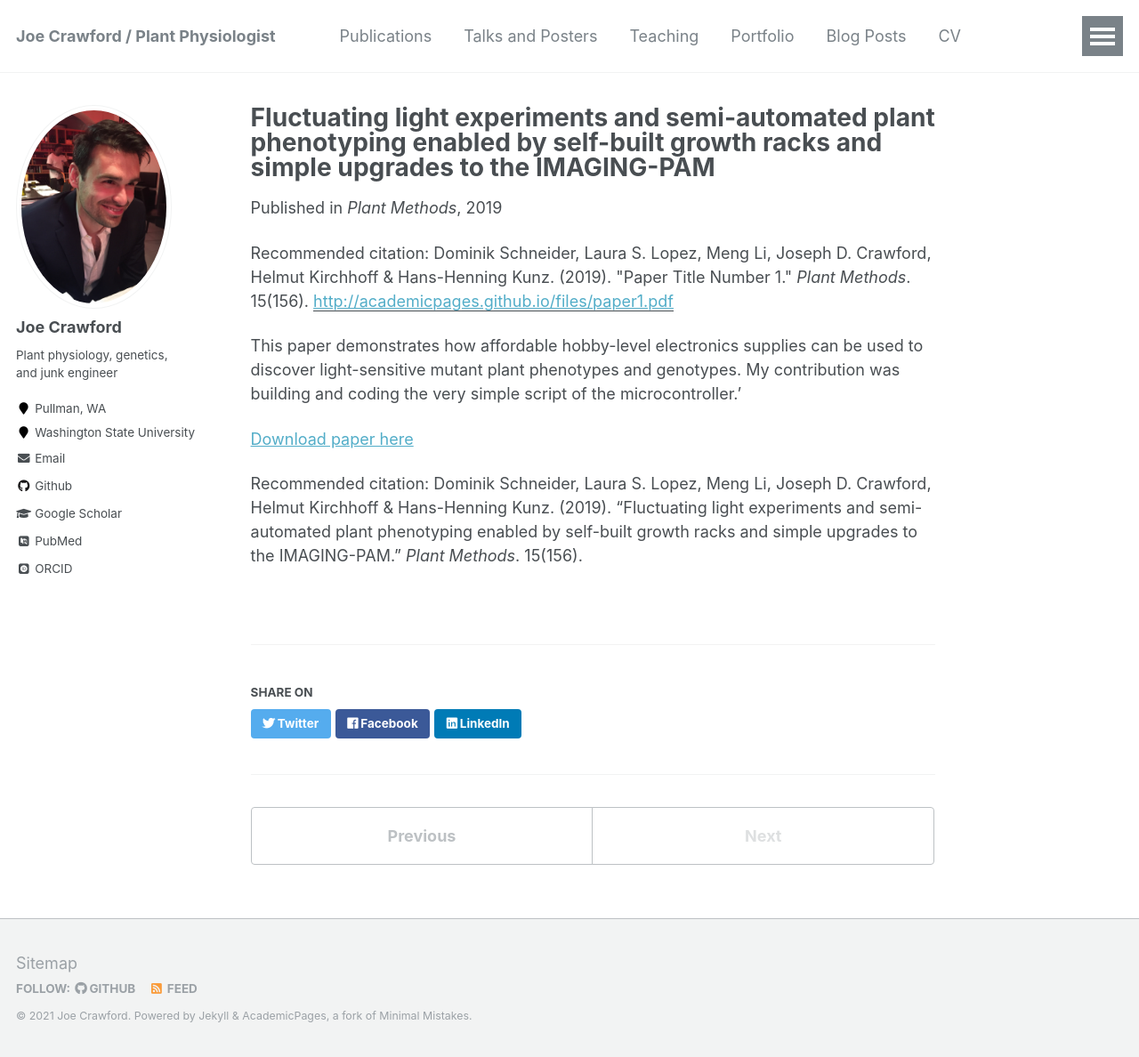
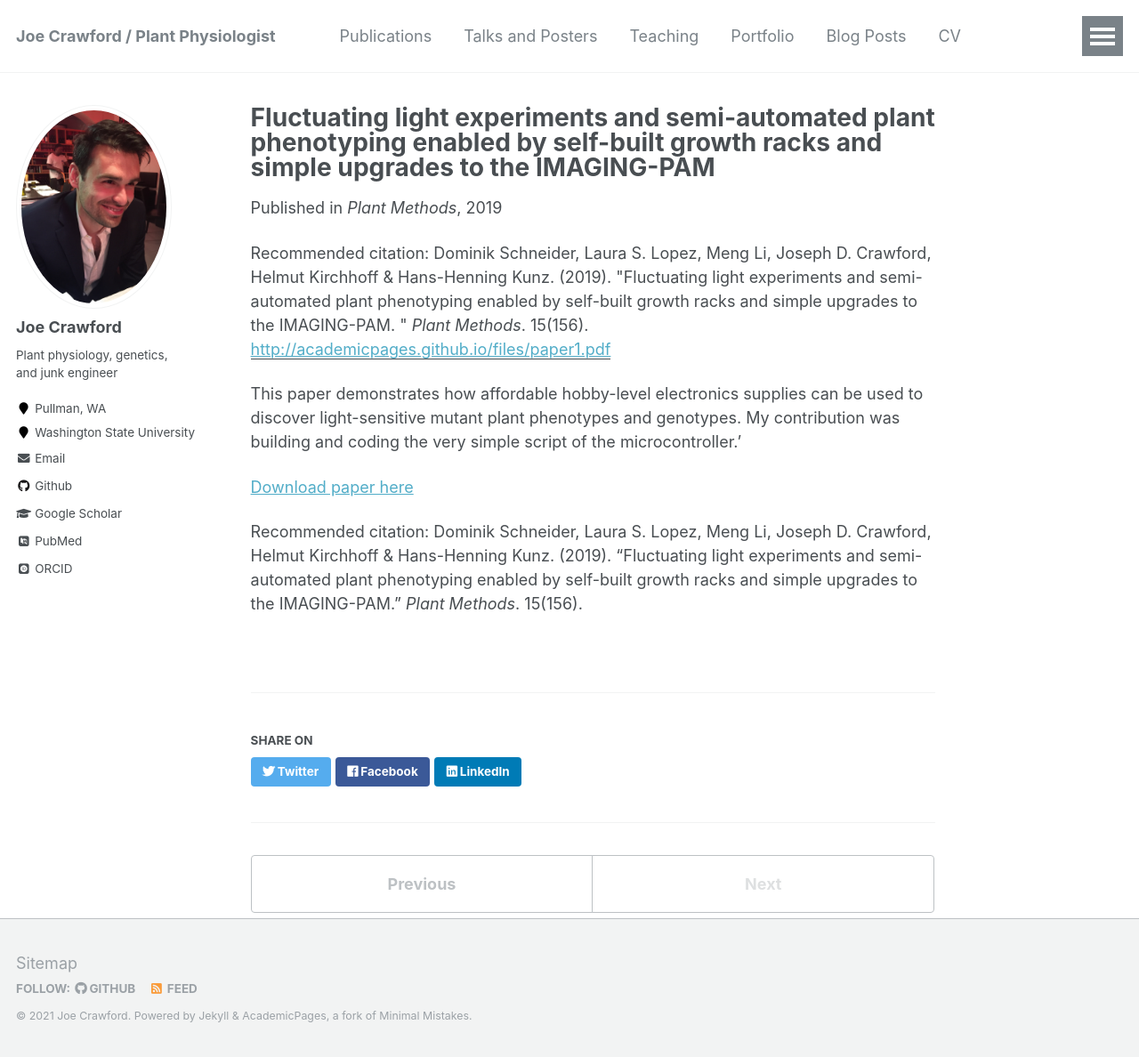
Before and after one commit to plant-physio/plant-physio.github.io, a Jekyll site: the page built from _publications/2009-10-01-paper-title-number-1.md, in a window 1280 px wide and 1188 px high. Shown: the whole window at 89% size. Built offline with Jekyll 4.4.1, drawn with Linux system fonts in a browser that asks for light colours; some web fonts are replaced.

Commit message:
updated citation info

```diff
--- a/_publications/2009-10-01-paper-title-number-1.md
+++ b/_publications/2009-10-01-paper-title-number-1.md
@@ -7,7 +7,7 @@ date: 2019-12-23
 venue: 'Plant Methods'
 paperurl: 'http://academicpages.github.io/files/paper1.pdf'
 
-citation: 'Dominik Schneider, Laura S. Lopez, Meng Li, Joseph D. Crawford, Helmut Kirchhoff & Hans-Henning Kunz. (2019). &quot;Paper Title Number 1.&quot; <i>Plant Methods</i>. 15(156).'
+citation: 'Dominik Schneider, Laura S. Lopez, Meng Li, Joseph D. Crawford, Helmut Kirchhoff & Hans-Henning Kunz. (2019). &quot;Fluctuating light experiments and semi-automated plant phenotyping enabled by self-built growth racks and simple upgrades to the IMAGING-PAM. &quot; <i>Plant Methods</i>. 15(156).'
 ---
 This paper demonstrates how affordable hobby-level electronics supplies can be used to discover light-sensitive mutant plant phenotypes and genotypes. My contribution was building and coding the very simple script of the microcontroller.'
 
```
